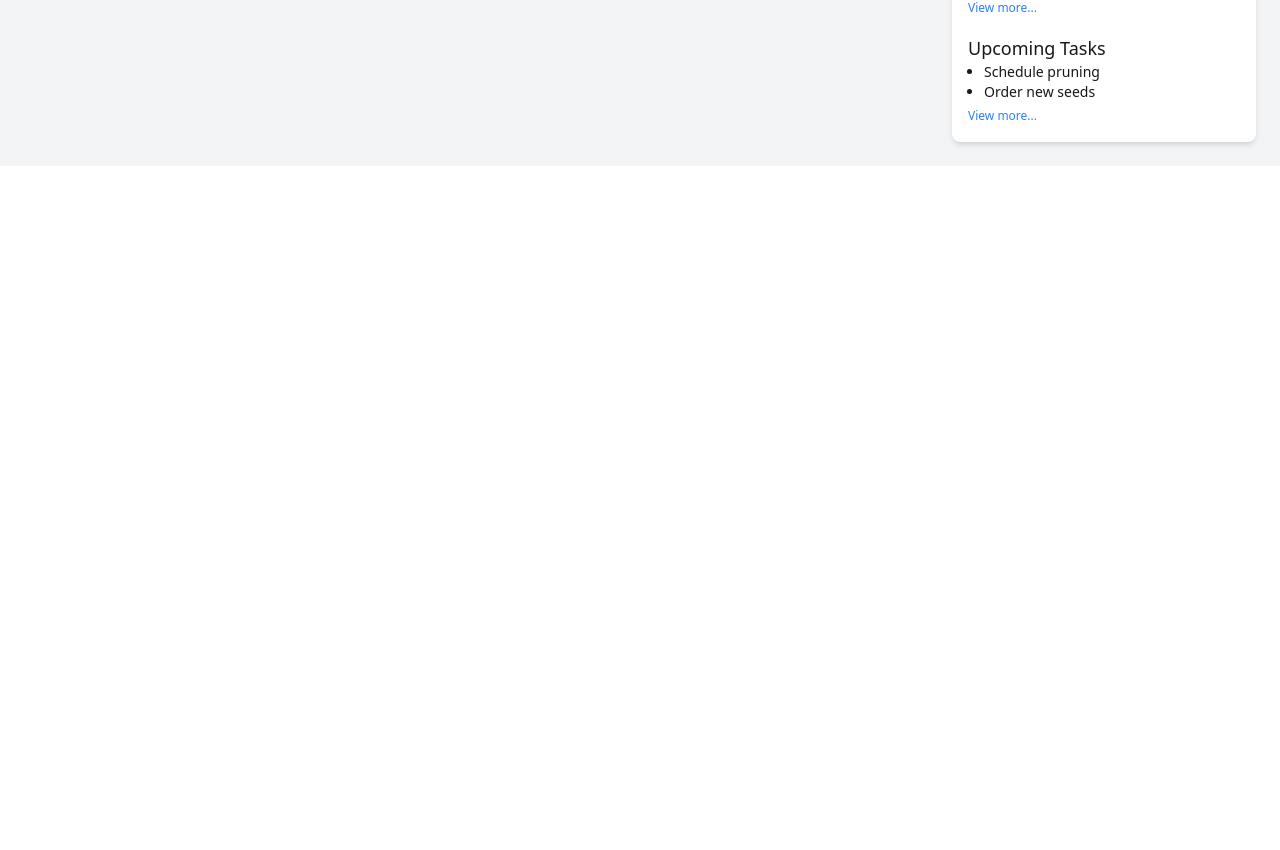
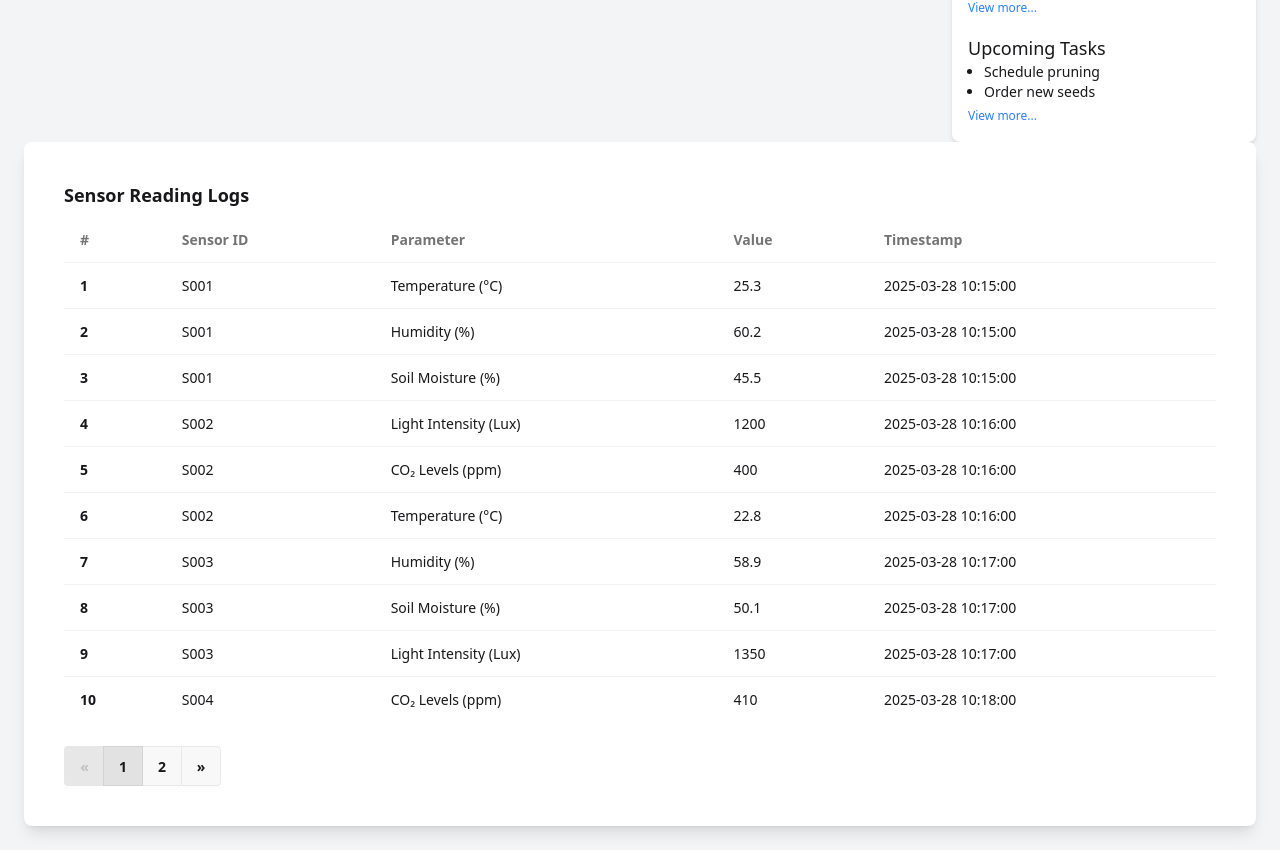
Before and after one commit to 0xaiman/plamosys-client, a Vue app: page / in a window 1280 px wide. Shown: the part 833-1683 px from the top of the page. Before the commit the page ends 999 px from the top, so only its background shows below. Built offline with nearby package versions, Linux system fonts and the light colour scheme; what vue3-apexcharts would draw is missing.

Commit message:
feat: sensorlog

```diff
--- /dev/null
+++ b/src/components/SensorLog.vue
@@ -0,0 +1,90 @@
+<template>
+  <div class="card p-4 bg-base-100 shadow-lg">
+    <div class="card-body">
+      <h2 class="card-title">Sensor Reading Logs</h2>
+      <div class="overflow-x-auto">
+        <table class="table table-md">
+          <thead>
+            <tr>
+              <th>#</th>
+              <th>Sensor ID</th>
+              <th>Parameter</th>
+              <th>Value</th>
+              <th>Timestamp</th>
+            </tr>
+          </thead>
+          <tbody>
+            <tr v-for="(log, index) in paginatedLogs" :key="log.id">
+              <th>{{ index + 1 + (currentPage - 1) * pageSize }}</th>
+              <td>{{ log.sensorId }}</td>
+              <td>{{ log.parameter }}</td>
+              <td>{{ log.value }}</td>
+              <td>{{ log.timestamp }}</td>
+            </tr>
+          </tbody>
+        </table>
+      </div>
+
+      <div class="join mt-4">
+        <button
+          class="join-item btn btn-square"
+          :disabled="currentPage === 1"
+          @click="previousPage"
+        >
+          «
+        </button>
+        <button
+          v-for="page in totalPages"
+          :key="page"
+          class="join-item btn btn-square"
+          :class="{ 'btn-active': page === currentPage }"
+          @click="goToPage(page)"
+        >
+          {{ page }}
+        </button>
+        <button
+          class="join-item btn btn-square"
+          :disabled="currentPage === totalPages"
+          @click="nextPage"
+        >
+          »
+        </button>
+      </div>
+    </div>
+  </div>
+</template>
+
+<script setup>
+import { ref, computed } from "vue";
+
+const props = defineProps({
+  logs: {
+    type: Array,
+    required: true,
+  },
+});
+
+const currentPage = ref(1);
+const pageSize = ref(10);
+
+const totalPages = computed(() =>
+  Math.ceil(props.logs.length / pageSize.value)
+);
+
+const paginatedLogs = computed(() => {
+  const start = (currentPage.value - 1) * pageSize.value;
+  return props.logs.slice(start, start + pageSize.value);
+});
+
+const goToPage = (page) => {
+  currentPage.value = page;
+};
+
+const previousPage = () => {
+  if (currentPage.value > 1) currentPage.value--;
+};
+
+const nextPage = () => {
+  if (currentPage.value < totalPages.value) currentPage.value++;
+};
+</script>
--- a/src/views/HomeView.vue
+++ b/src/views/HomeView.vue
@@ -82,6 +82,9 @@
     </div>
     <!-- LEFT SIDE -->
   </div>
+  <div>
+    <SensorLog :logs="mockSensorData" />
+  </div>
 </template>
 <script setup>
 import { ref } from "vue";
@@ -90,6 +93,7 @@ import RealTimeClock from "/src/components/RealTimeClock.vue";
 import TaskSnippet from "/src/components/TaskSnippet.vue";
 import Chart from "/src/components/Chart.vue";
 import WeatherWidget from "/src/components/WeatherWidget.vue";
+import SensorLog from "/src/components/SensorLog.vue";
 import VueCal from "vue-cal";
 import "vue-cal/dist/vuecal.css";
 
@@ -112,4 +116,91 @@ const lineOptions = ref({
 const lineSeries = ref([
   { name: "Humidity", data: [20, 30, 25, 35, 40, 30, 50, 55] },
 ]);
+
+const mockSensorData = ref([
+  {
+    id: 1,
+    sensorId: "S001",
+    parameter: "Temperature (°C)",
+    value: 25.3,
+    timestamp: "2025-03-28 10:15:00",
+  },
+  {
+    id: 2,
+    sensorId: "S001",
+    parameter: "Humidity (%)",
+    value: 60.2,
+    timestamp: "2025-03-28 10:15:00",
+  },
+  {
+    id: 3,
+    sensorId: "S001",
+    parameter: "Soil Moisture (%)",
+    value: 45.5,
+    timestamp: "2025-03-28 10:15:00",
+  },
+  {
+    id: 4,
+    sensorId: "S002",
+    parameter: "Light Intensity (Lux)",
+    value: 1200,
+    timestamp: "2025-03-28 10:16:00",
+  },
+  {
+    id: 5,
+    sensorId: "S002",
+    parameter: "CO₂ Levels (ppm)",
+    value: 400,
+    timestamp: "2025-03-28 10:16:00",
+  },
+  {
+    id: 6,
+    sensorId: "S002",
+    parameter: "Temperature (°C)",
+    value: 22.8,
+    timestamp: "2025-03-28 10:16:00",
+  },
+  {
+    id: 7,
+    sensorId: "S003",
+    parameter: "Humidity (%)",
+    value: 58.9,
+    timestamp: "2025-03-28 10:17:00",
+  },
+  {
+    id: 8,
+    sensorId: "S003",
+    parameter: "Soil Moisture (%)",
+    value: 50.1,
+    timestamp: "2025-03-28 10:17:00",
+  },
+  {
+    id: 9,
+    sensorId: "S003",
+    parameter: "Light Intensity (Lux)",
+    value: 1350,
+    timestamp: "2025-03-28 10:17:00",
+  },
+  {
+    id: 10,
+    sensorId: "S004",
+    parameter: "CO₂ Levels (ppm)",
+    value: 410,
+    timestamp: "2025-03-28 10:18:00",
+  },
+  {
+    id: 11,
+    sensorId: "S004",
+    parameter: "Temperature (°C)",
+    value: 27.1,
+    timestamp: "2025-03-28 10:18:00",
+  },
+  {
+    id: 12,
+    sensorId: "S004",
+    parameter: "Humidity (%)",
+    value: 65.3,
+    timestamp: "2025-03-28 10:18:00",
+  },
+]);
 </script>
```
